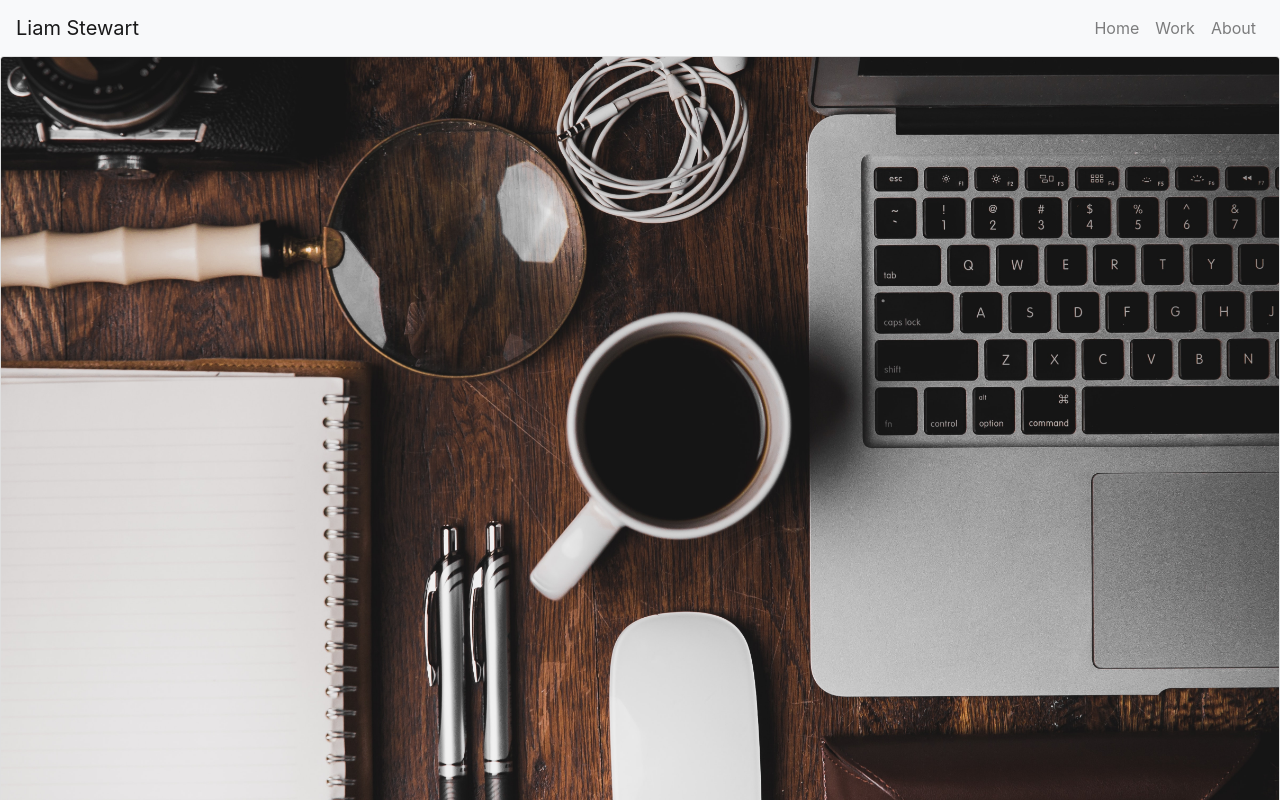
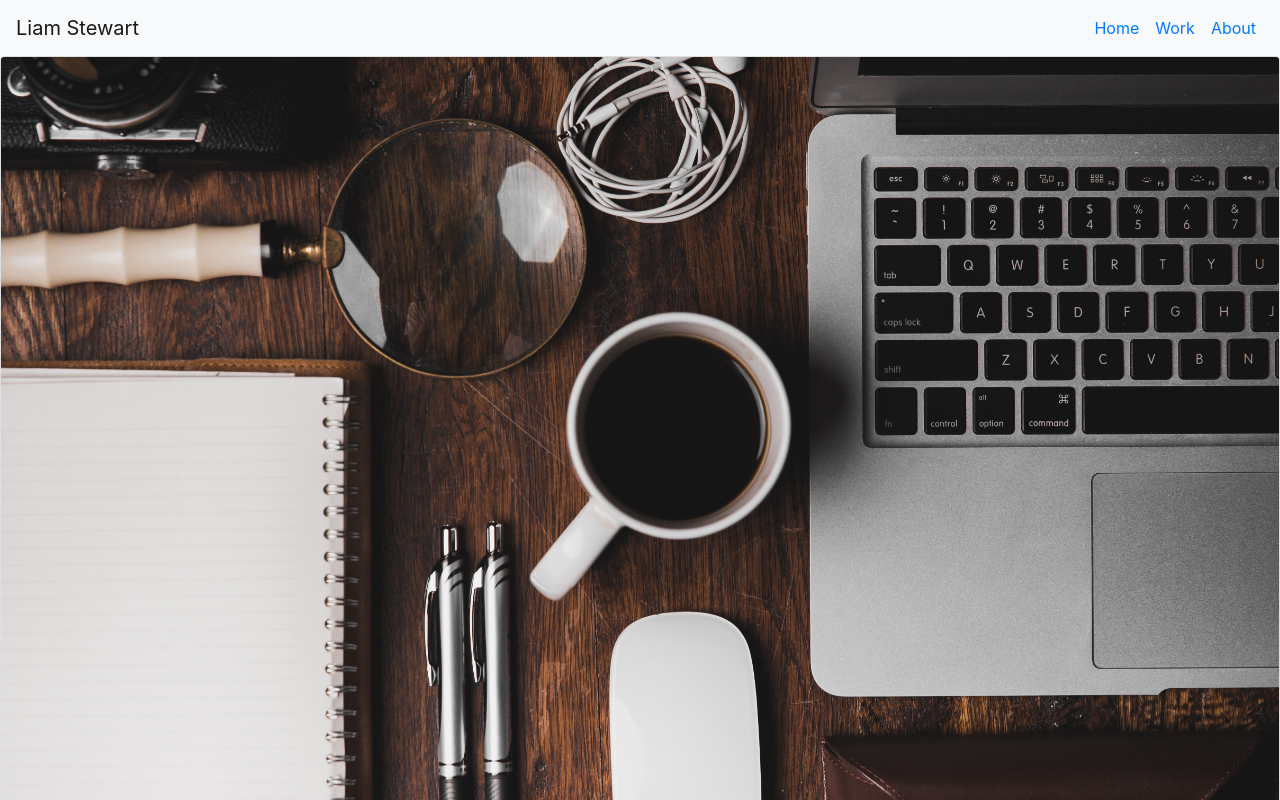
Before and after one commit to LiamStewart8/React-Portfolio, a React (Create React App) app in the folder react-portfolio/: page /#/#/Work in a window 1280 px wide. Before the commit this address led to /#/. Shown: the top 800 px of the page. Built offline with nearby package versions, Linux system fonts and the light colour scheme.

Commit message:
fixed nav buttons

```diff
--- a/react-portfolio/src/App.js
+++ b/react-portfolio/src/App.js
@@ -8,7 +8,7 @@ import About from './Pages/About';
 
 function App() {
   return (
-    <Router basename="/Liam-Stewart-Portfolio">
+    <Router>
     <div>
         <Navigation />
         <Route exact path='/' component={Home}/>
--- a/react-portfolio/src/Components/Applications/index.js
+++ b/react-portfolio/src/Components/Applications/index.js
@@ -6,7 +6,7 @@ function ApplicationCard(props) {
     <Container>
         <CardGroup>
             <Card style={{ width: '18rem' }}>
-                <Card.Img variant="top" src={process.env.PUBLIC_URL + props.image} />
+                <Card.Img variant="top" src={props.image} />
                 <Card.Body>
                     <Card.Title>{props.title}</Card.Title>
                     <Card.Link href={props.github}>Github</Card.Link>
--- a/react-portfolio/src/Components/Navbar/index.js
+++ b/react-portfolio/src/Components/Navbar/index.js
@@ -1,5 +1,6 @@
 import React from 'react';
 import { Navbar, Nav } from "react-bootstrap";
+import { Link } from 'react-router-dom';
 
 
 function Navigation() {
@@ -7,9 +8,15 @@ function Navigation() {
         <Navbar bg="light" variant="light" sticky="top">
             <Navbar.Brand href="/">Liam Stewart</Navbar.Brand>
                 <Nav className="ml-auto">
-                    <Nav.Link href="/">Home</Nav.Link>
-                    <Nav.Link href="/Work">Work</Nav.Link>
-                    <Nav.Link href="/About">About</Nav.Link>
+                    <Nav.Link>
+                    <Link to = "/" >Home</Link>
+                    </Nav.Link>
+                    <Nav.Link>
+                    <Link to = "/Work">Work</Link>
+                    </Nav.Link>
+                    <Nav.Link>
+                    <Link to = "/About">About</Link>
+                    </Nav.Link>
                 </Nav>
         </Navbar>
     );
--- a/react-portfolio/src/Pages/Work.js
+++ b/react-portfolio/src/Pages/Work.js
@@ -7,42 +7,42 @@ function Work() {
         {
             id: 1,
             title: "FarQuest",
-            image: "https://imgur.com/qAizEgu",
+            image: "https://i.imgur.com/qAizEgu.png",
             github: "https://github.com/LiamStewart8/farQuest",
             live: "https://farquest.herokuapp.com/"
         },
         {
             id: 2,
             title: "Gamehub",
-            image: "https://imgur.com/z8bE4g9",
+            image: "https://i.imgur.com/z8bE4g9.png",
             github: "https://github.com/LiamStewart8/gamehub",
             live: "https://acedyu.github.io/gamehub/"
         },
         {
             id: 3,
             title: "Employee Directory",
-            image: "https://imgur.com/PRqkZTX",
+            image: "https://i.imgur.com/PRqkZTX.png",
             github: "https://github.com/LiamStewart8/Employee-Directory",
             live: "https://liamstewart8.github.io/Employee-Directory/"
         },
         {
             id: 4,
             title: "Workout Tracker",
-            image: "https://imgur.com/nw1OOUe",
+            image: "https://i.imgur.com/nw1OOUe.png",
             github: "https://github.com/LiamStewart8/Workout-Tracker",
             live: " https://whispering-river-20351.herokuapp.com/"
         },
         {
             id: 5,
             title: "Note Taker",
-            image: "https://imgur.com/R6xGAqc",
+            image: "https://i.imgur.com/R6xGAqc.png",
             github: "https://github.com/LiamStewart8/Note-Taker",
             live: "https://fierce-caverns-62000.herokuapp.com/"
         },
         {
             id: 6,
             title: "Work Day Scheduler",
-            image: "https://imgur.com/VjrQa0N",
+            image: "https://i.imgur.com/VjrQa0N.png",
             github: "https://github.com/LiamStewart8/Work-Day-Scheduler",
             live: "https://liamstewart8.github.io/Work-Day-Scheduler/"
         }
```
